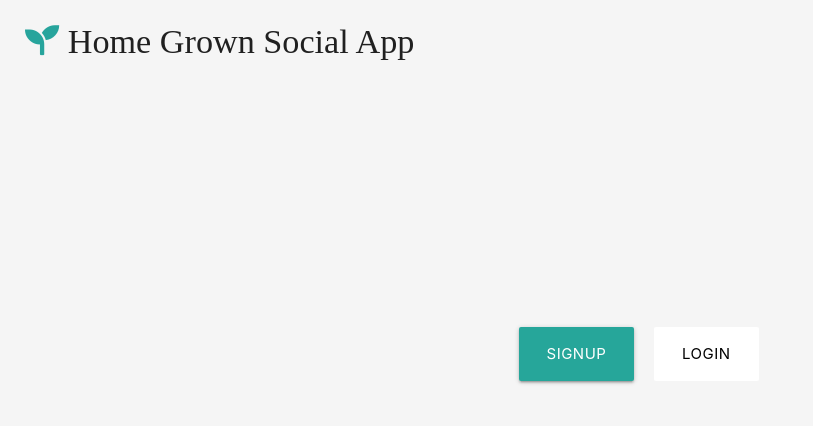
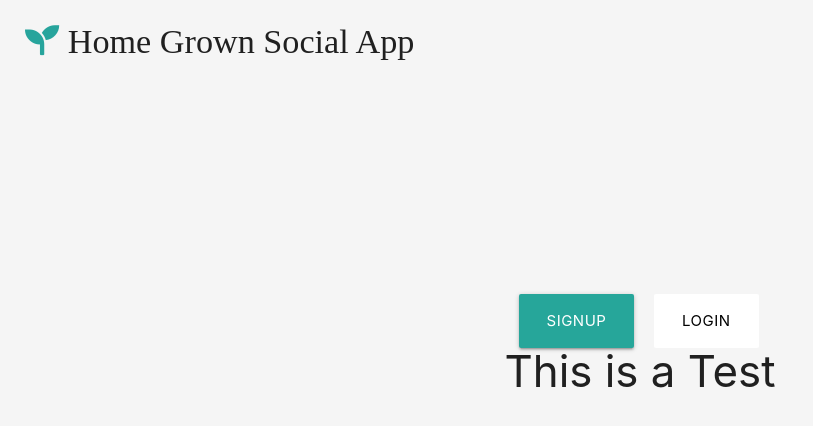
Before and after one commit to justinjohnson-dev/social-market-application, a React (Create React App) app in the folder client/: page / in a window 1280 px wide. Shown: the top 426 px of the page, without its empty margins (0-813 px from the left). Built offline with nearby package versions, Linux system fonts and the light colour scheme.

Commit message:
Added a test

```diff
--- a/client/src/components/home/home.js
+++ b/client/src/components/home/home.js
@@ -14,6 +14,7 @@ class Home extends Component {
                             <Link to="/signin" className="btn btn-large btn-flat waves-effect white black-text">Login</Link>
                         </div>
                     </div>
+                    <h3>This is a Test</h3>
                 </div>
             </div>
         );
```
